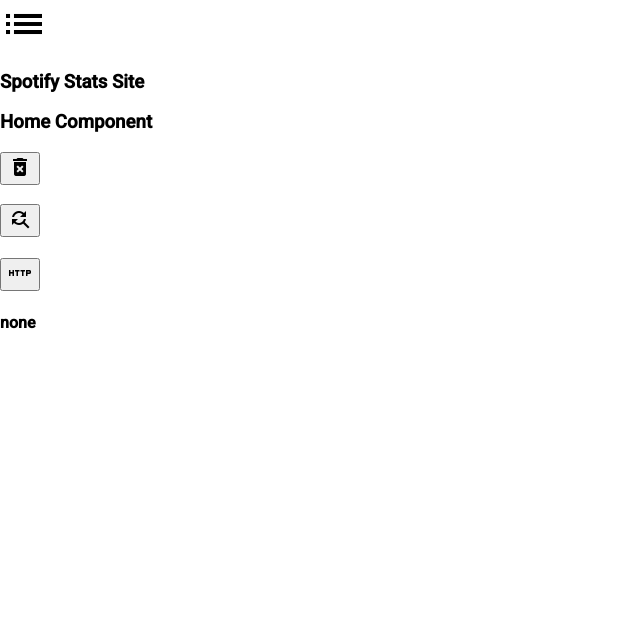
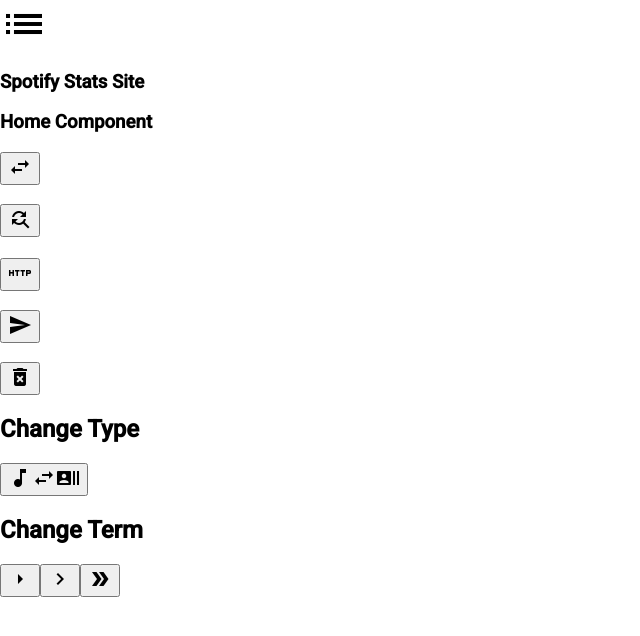
Before and after one commit to tylrg/Midyear.me, an Angular app in the folder sss/: page / in a window 1280 px wide. Shown: the top 636 px of the page, without its empty margins (0-640 px from the left). Built offline with nearby package versions, Linux system fonts and the light colour scheme.

Commit message:
Can get token, need to do request and print
Also added buttons for term and type

```diff
--- a/sss/package.json
+++ b/sss/package.json
@@ -29,13 +29,13 @@
     "zone.js": "~0.9.1"
   },
   "devDependencies": {
-    "@angular-devkit/build-angular": "~0.803.2",
+    "@angular-devkit/build-angular": "^0.803.21",
     "@angular/cli": "~8.3.2",
     "@angular/compiler-cli": "~8.2.4",
     "@angular/language-service": "~8.2.4",
-    "@types/node": "~8.9.4",
     "@types/jasmine": "~3.3.8",
     "@types/jasminewd2": "~2.0.3",
+    "@types/node": "~8.9.4",
     "codelyzer": "^5.0.0",
     "jasmine-core": "~3.4.0",
     "jasmine-spec-reporter": "~4.2.1",
--- a/sss/src/app/authorize.ts
+++ b/sss/src/app/authorize.ts
@@ -1,5 +1,5 @@
 import { Injectable } from '@angular/core';
-import { HttpClient } from '@angular/common/http';
+import { HttpClient, HttpHeaders,HttpParams } from '@angular/common/http';
 
 @Injectable({
   providedIn: 'root'
@@ -11,11 +11,27 @@
   redirect_uri='&redirect_uri=http://localhost:4200';
   assembledUrl=this.baseUrl+this.clientId+this.response_type+this.redirect_uri;
 
+  token = "";
+  topUrl="https://api.spotify.com/v1/me/top/artists?limit=50&time_limit=long_term";
+
+
   constructor(private http: HttpClient) { }
 
   getBase() {
-    console.log(this.assembledUrl)
     return this.http.get(this.baseUrl,{responseType: 'json'});
     }
 
+  setToken(s){
+    this.token=s;
+  }
+
+  printToken(){
+    console.log(this.token);
+  }
+
+  getTopArtists(){
+    return this.http.get(this.topUrl,{responseType: 'json'});
+
+  }
+
 }
--- a/sss/src/app/home/home.component.html
+++ b/sss/src/app/home/home.component.html
@@ -1,9 +1,27 @@
 <h3>Home Component</h3>
-
-<button (click)="clear()"><i class="material-icons">delete_forever</i></button>
+<a href="https://accounts.spotify.com/authorize?client_id=f2143b027e744a7eb3dabfee5183de1e&response_type=token&redirect_uri=http://localhost:4200"><button><i class="material-icons">swap_horiz</i></button></a>
 <br>
 <br>
 <button (click)="findHome()"><i class="material-icons">find_replace</i></button>
 <h4 id="tag"></h4>
 <button (click)="other()"><i class="material-icons">http</i></button>
-<h4 id="response">none</h4>
+<br>
+<br>
+<button (click)="postAndLook()"><i class="material-icons">send</i></button>
+<br>
+<br>
+<button (click)="clear()"><i class="material-icons">delete_forever</i></button>
+
+
+<h2>Change Type</h2>
+<button (click)="swapType()">
+    <i class="material-icons">music_note</i>
+    <i class="material-icons">swap_horiz</i>
+    <i class="material-icons">recent_actors</i>
+</button>
+
+<h2>Change Term</h2>
+
+<button (click)="setShort()"><i class="material-icons">arrow_right</i></button>
+<button (click)="setMedium()"><i class="material-icons">chevron_right</i></button>
+<button (click)="setLong()"><i class="material-icons">double_arrow</i></button>
--- a/sss/src/app/home/home.component.ts
+++ b/sss/src/app/home/home.component.ts
@@ -12,31 +12,58 @@
   constructor(@Inject(DOCUMENT) private document: Document, private top: AuthorizeService) { }
 
   token: string;
+  type: string;
+  time: string;
   ngOnInit() {
-
+    this.type="artists";
+    this.time="short_term";
   }
 
   findHome(){
     let url = this.document.location.href;
-    let index = url.indexOf("#access_token=");
-    index = index + 14;
+    let index = url.indexOf("#access_token=")+14;
     let endIndex =url.indexOf("&token_type")
     this.token = url.substring(index,endIndex);
     this.document.getElementById("tag").innerHTML=this.token;
+    this.top.setToken(this.token);
   }
 
   other(){
     this.top.getBase().subscribe((res) => {
-      let resSTR=JSON.stringify(res);
-      let resJSON = JSON.parse(resSTR);
-      console.log("JSON RESPONSE:")
-      console.log(resJSON);
+      console.log("FUCK");
     })
   }
 
+
+  postAndLook(){
+    //this.top.printToken();
+    this.top.getTopArtists().subscribe((res)=> {
+      console.log("Getting Artists...");
+    })
+  }
 
 
   clear(){
     console.clear();
   }
+
+
+  swapType(){
+    if(this.type==="artists"){this.type="tracks";}
+    else{this.type="artists";}
+    console.log(this.type);
+  }
+
+  setShort(){
+    this.time="short_term";
+    console.log(this.time);
+  }
+  setMedium(){
+    this.time="medium_term";
+    console.log(this.time);
+  }
+  setLong(){
+    this.time="long_term";
+    console.log(this.time);
+  }
 }
```
Also changed, not shown: 1 other file (tests, documents, lock files or other folders).
